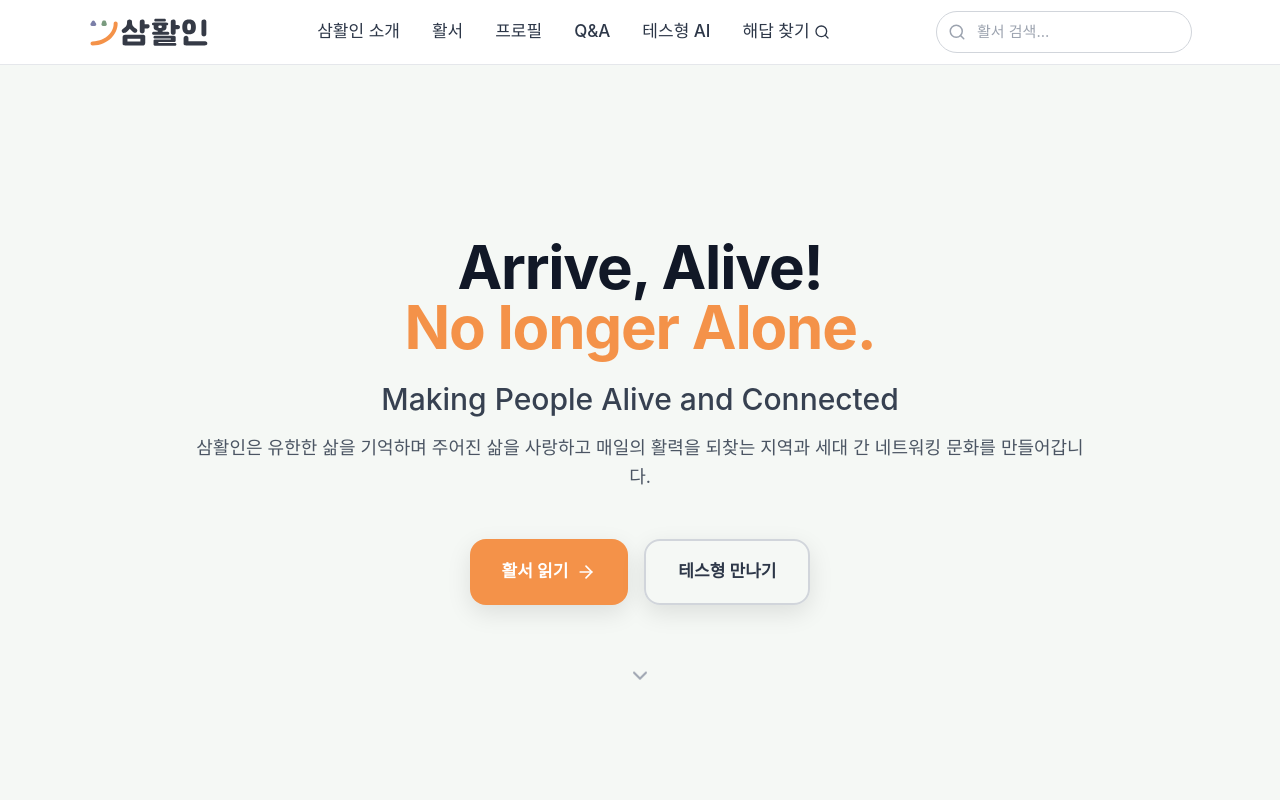
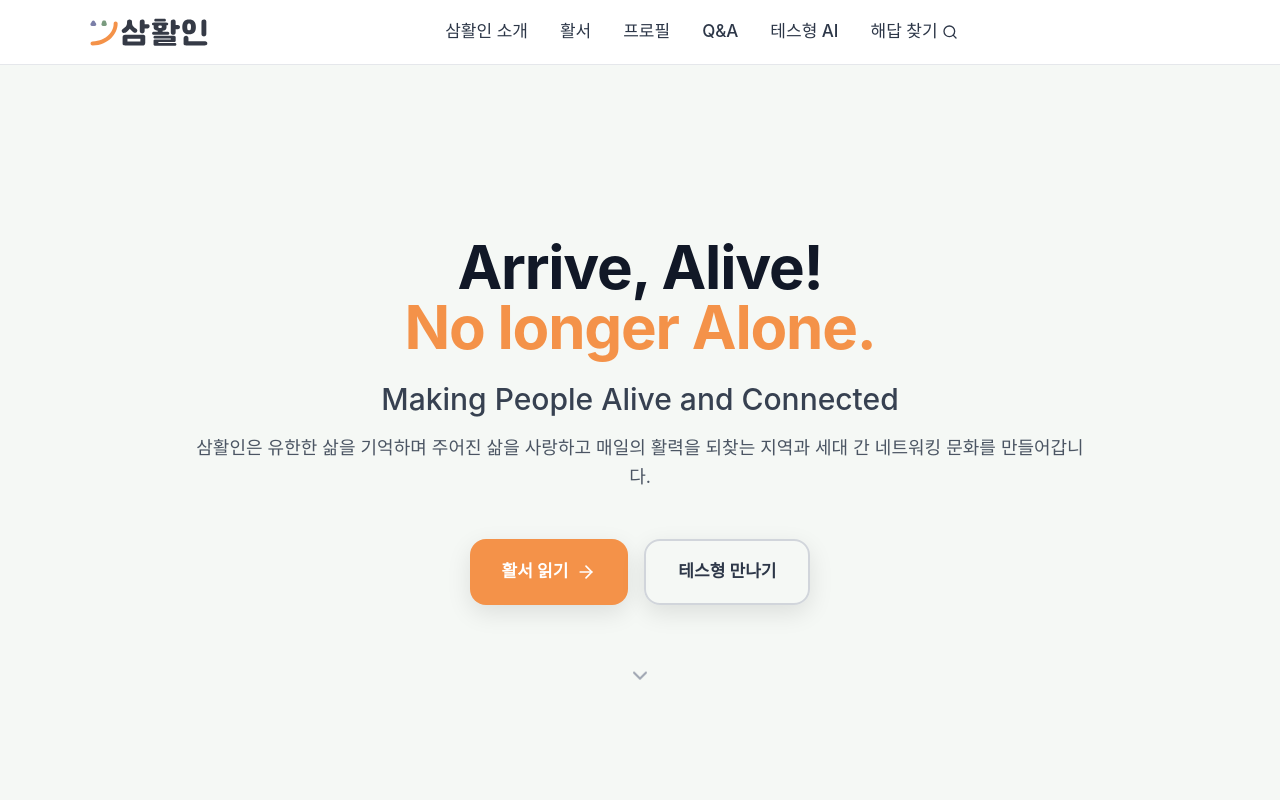
Before and after one commit to SamhwalinDev/samhwalin-web, a Next.js app: page /about in a window 1280 px wide. Shown: the top 800 px of the page. Built offline with nearby package versions, Linux system fonts and the light colour scheme; a web font is replaced by a local one.

Commit message:
Add favicon 네이버 검색 위한 배포

```diff
--- a/app/layout.tsx
+++ b/app/layout.tsx
@@ -42,6 +42,11 @@ export const metadata: Metadata = {
     index: true,
     follow: true,
   },
+  verification: {
+    other: {
+      'naver-site-verification': '0f658a002565de5dfd454b08a22fc686fe8d144c',
+    },
+  },
 };
 
 export default function RootLayout({
--- a/components/layout/Header.tsx
+++ b/components/layout/Header.tsx
@@ -6,7 +6,6 @@ import Image from 'next/image';
 import { usePathname } from 'next/navigation';
 import { Menu, X, Search } from 'lucide-react';
 import { Container } from './Container';
-import { HeaderSearch } from './HeaderSearch';
 import { cn } from '@/lib/utils';
 import { NAV_LINKS } from '@/types';
 
@@ -58,11 +57,6 @@ export function Header({ variant = 'default' }: HeaderProps) {
           {/* Search & Mobile Menu */}
           {variant === 'default' && (
             <div className="flex items-center gap-2">
-              {/* Search Input (Desktop) */}
-              <div className="hidden md:block">
-                <HeaderSearch />
-              </div>
-
               {/* Search Icon (Mobile - links to search page) */}
               <Link
                 href="/search"
```
